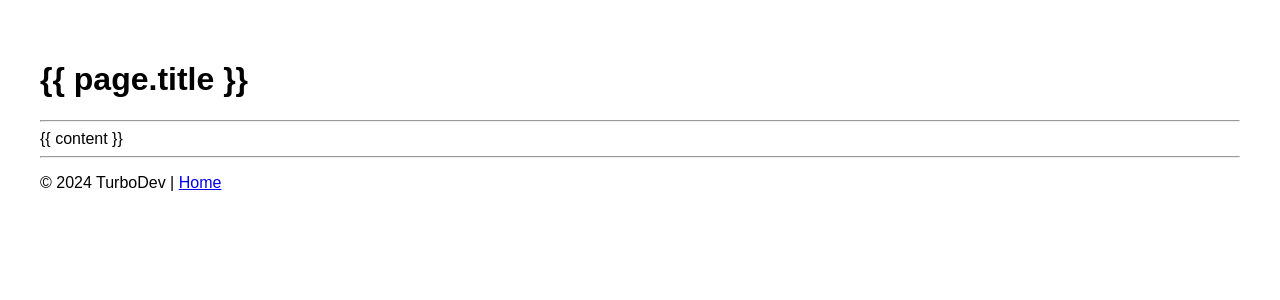
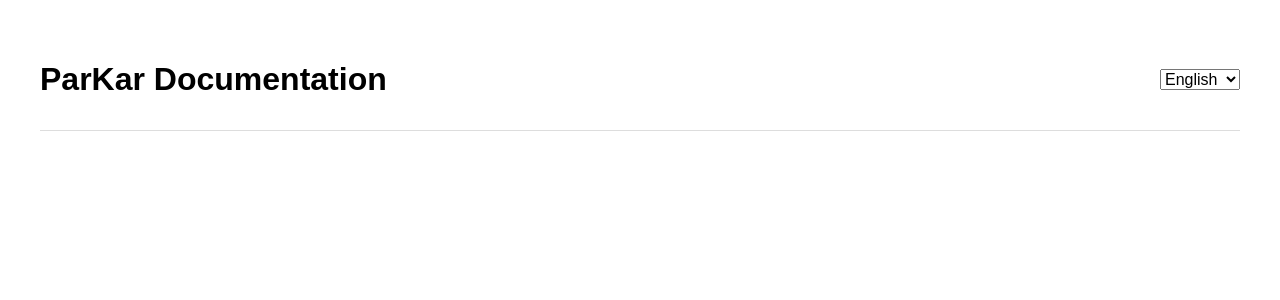
Before and after one commit to TurboDario/turbodev-docs, a Jekyll site: the page index.html, which Jekyll copies as it is, in a window 1280 px wide. Shown: the top 300 px of the page. Built offline with Jekyll 4.4.1, drawn with Linux system fonts in a browser that asks for light colours.

```diff
--- a/index.html
+++ b/index.html
@@ -3,18 +3,30 @@
 <head>
     <meta charset="UTF-8">
     <meta name="viewport" content="width=device-width, initial-scale=1.0">
-    <title>{{ page.title }}</title>
-    <link rel="stylesheet" href="/styles.css">
+    <title>ParKar Documentation</title>
+    <link rel="stylesheet" href="styles.css">
+    <script defer src="docs.js"></script>
 </head>
 <body>
-    <h1>{{ page.title }}</h1>
-    <hr>
-    <article>
-        {{ content }}
-    </article>
-    <hr>
-    <footer>
-        <p>© 2024 TurboDev | <a href="/">Home</a></p>
-    </footer>
+    <header>
+        <h1 id="app_name">ParKar Documentation</h1>
+        <select id="language-selector">
+            <option value="en">English</option>
+            <option value="es">Español</option>
+        </select>
+    </header>
+
+    <main>
+        <h2 id="welcome"></h2>
+        <ul>
+            <li><a id="eula" href="parkar/EULA_ParKar.html"></a></li>
+            <li><a id="terms" href="parkar/Terms_ParKar.html"></a></li>
+            <li><a id="privacy_policy" href="parkar/Privacy_ParKar.html"></a></li>
+        </ul>
+        <p id="developer"></p>
+        <p id="version"></p>
+        <p><a href="mailto:turbomonguer.dev@gmail.com" id="contact_support"></a></p>
+        <p><a href="https://play.google.com/store/apps/details?id=com.turbodev.parkar" id="rate_us"></a></p>
+    </main>
 </body>
 </html>
```
